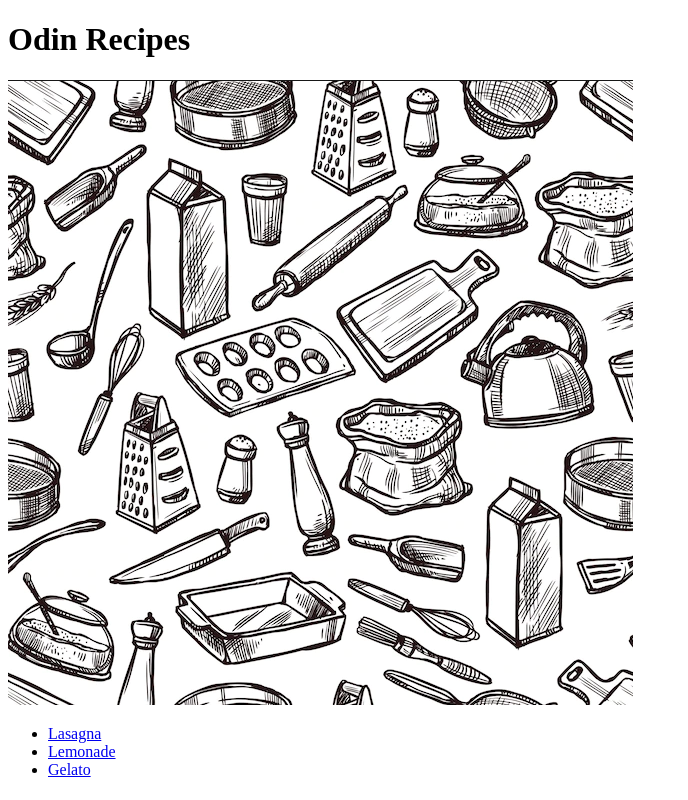
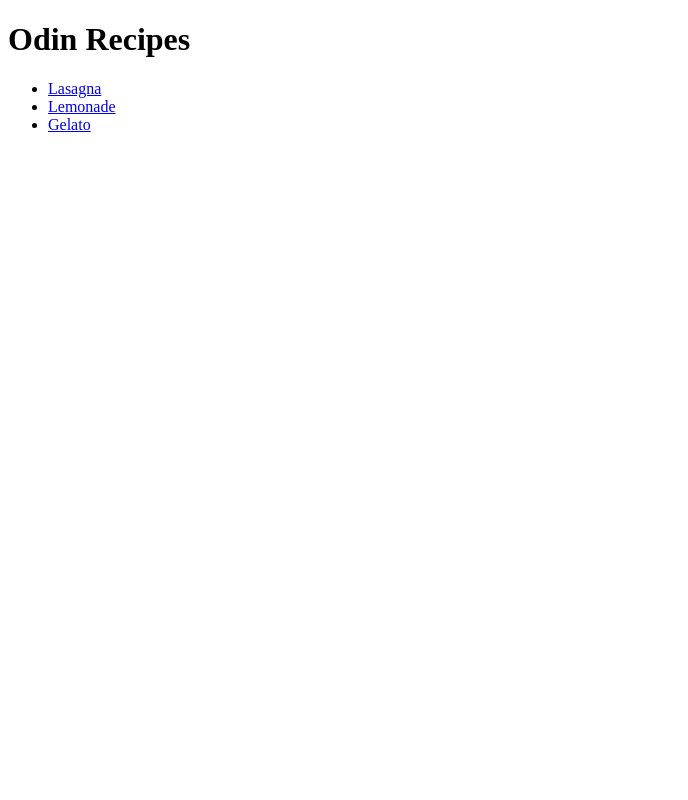
Before and after one commit to PrinceOfTwo/odin-recipes, a plain HTML site: page index.html in a window 1280 px wide. Shown: the whole page, without its empty margins (0-688 px from the left). Drawn offline with Linux system fonts and the light colour scheme.

Commit message:
Remove Image for Home Page

```diff
--- a/index.html
+++ b/index.html
@@ -8,7 +8,6 @@
 </head>
 <body>
     <h1>Odin Recipes</h1>
-    <img src="/images/cooking.png" alt="Cooking">
     <ul>
       <li><a href="recipes/lasagna.html">Lasagna</a></li>
       <li><a href="recipes/lemonade.html">Lemonade</a></li>
```
Also changed, not shown: images/cooking.png (deleted).
